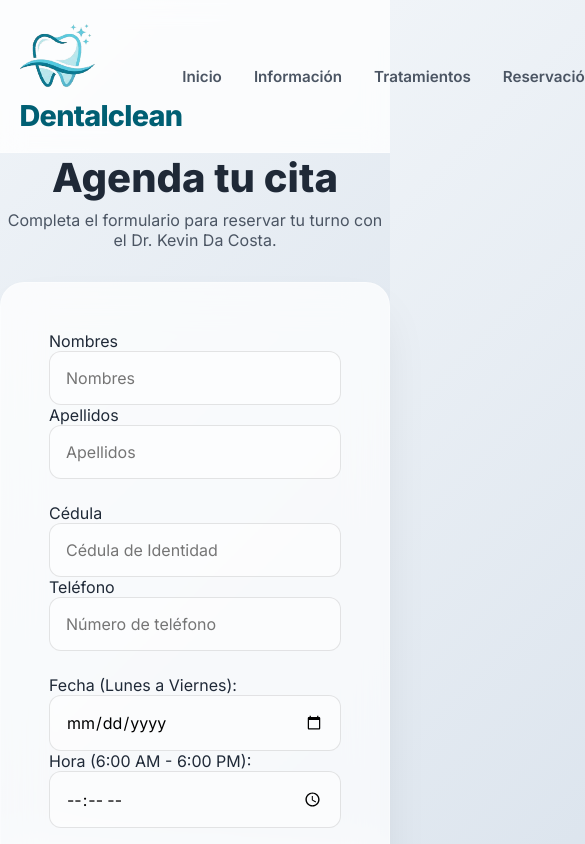
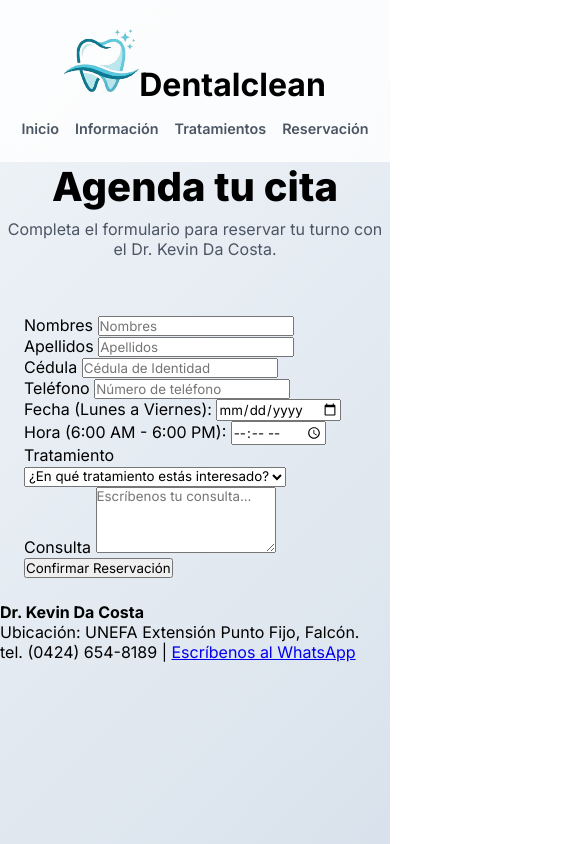
Before and after one commit to josemoq01-pixel/Dentalclean, a website: page reservacion.html in a window 390 px wide. Shown: the top 844 px of the page, 585 px wide, since content can reach past the window. Drawn offline with Linux system fonts and the light colour scheme.

Commit message:
Ajuste de interfaz css

```diff
--- a/styles.css
+++ b/styles.css
@@ -1,171 +1,53 @@
-/* Importamos la fuente Inter (Más moderna que Segoe UI) */
 @import url('https://fonts.googleapis.com/css2?family=Inter:wght@300;400;600;700;800&display=swap');
 
-* {
-    margin: 0;
-    padding: 0;
-    box-sizing: border-box;
-    font-family: 'Inter', sans-serif;
-}
+* { margin: 0; padding: 0; box-sizing: border-box; font-family: 'Inter', sans-serif; }
 
 :root {
     --cyan-deep: #005f73;
     --cyan-bright: #0a9396;
-    --cyan-glass: rgba(10, 147, 150, 0.1);
     --glass-bg: rgba(255, 255, 255, 0.75);
     --glass-border: rgba(255, 255, 255, 0.3);
 }
 
 body {
+    min-height: 100vh;
+    background: linear-gradient(135deg, #f0f4f8 0%, #d9e2ec 100%);
+    background-attachment: fixed;
     display: flex;
     flex-direction: column;
-    min-height: 100vh;
-    /* Fondo con degradado suave para que el cristal resalte */
-    background: linear-gradient(135deg, #f0f4f8 0%, #d9e2ec 100%);
-    background-attachment: fixed;
-    color: #1f2937;
 }
 
-/* Header con efecto Blur */
 header {
-    background-color: rgba(255, 255, 255, 0.8);
+    background: rgba(255, 255, 255, 0.8);
     backdrop-filter: blur(12px);
-    -webkit-backdrop-filter: blur(12px);
-    padding: 1.2rem 5%;
+    padding: 1rem 5%;
     display: flex;
     justify-content: space-between;
     align-items: center;
-    position: sticky;
-    top: 0;
-    z-index: 1000;
+    position: sticky; top: 0; z-index: 1000;
     border-bottom: 1px solid var(--glass-border);
 }
 
-header h1 {
-    color: var(--cyan-deep);
-    font-size: 1.8rem;
-    font-weight: 800;
-    letter-spacing: -0.025em;
+nav ul { list-style: none; display: flex; gap: 2rem; }
+nav a { color: #4b5563; text-decoration: none; font-weight: 600; transition: 0.3s; }
+nav a:hover { color: var(--cyan-bright); }
+
+/* Contenedor de Base de Datos */
+.db-container {
+    width: 95%; max-width: 1200px; margin: 2rem auto;
+    background: var(--glass-bg); backdrop-filter: blur(15px);
+    padding: 2rem; border-radius: 20px; border: 1px solid var(--glass-border);
 }
 
-nav ul {
-    list-style: none;
-    display: flex;
-    gap: 2rem;
+.table-wrapper { overflow-x: auto; margin-top: 1rem; border-radius: 12px; }
+table { width: 100%; border-collapse: collapse; min-width: 600px; }
+th { background: var(--cyan-deep); color: white; padding: 1rem; text-align: left; }
+td { padding: 0.8rem; border-bottom: 1px solid rgba(0,0,0,0.05); }
+
+/* MEDIA QUERIES PARA MÓVIL */
+@media (max-width: 768px) {
+    header { flex-direction: column; padding: 1.5rem; gap: 1rem; }
+    nav ul { gap: 1rem; font-size: 0.9rem; }
+    form { width: 95%; padding: 1.5rem; }
+    .hero h2 { font-size: 1.8rem; }
 }
-
-nav a {
-    color: #4b5563;
-    text-decoration: none;
-    font-weight: 600;
-    transition: all 0.3s;
-    font-size: 0.95rem;
-}
-
-nav a:hover {
-    color: var(--cyan-bright);
-}
-
-/* El Hero ahora es más elegante */
-.hero {
-    background: linear-gradient(rgba(0, 95, 115, 0.6), rgba(10, 147, 150, 0.6)),
-    url(img/Fondo.png) center/cover;
-    color: white;
-    padding: 5rem 2rem;
-    border-radius: 24px;
-    text-align: center;
-    margin-bottom: 3rem;
-    box-shadow: 0 20px 25px -5px rgba(0, 0, 0, 0.1);
-}
-
-.hero h2 { font-size: 2.5rem; font-weight: 800; margin-bottom: 1rem; }
-
-/* Tarjetas con Efecto Cristal */
-.card {
-    background: var(--glass-bg);
-    backdrop-filter: blur(16px) saturate(180%);
-    -webkit-backdrop-filter: blur(16px) saturate(180%);
-    padding: 2rem;
-    border-radius: 20px;
-    border: 1px solid var(--glass-border);
-    box-shadow: 0 10px 15px -3px rgba(0,0,0,0.05);
-    transition: transform 0.3s ease, box-shadow 0.3s ease;
-}
-
-.card:hover {
-    transform: translateY(-8px);
-    box-shadow: 0 20px 25px -5px rgba(0, 0, 0, 0.1);
-}
-
-.card h3 {
-    color: var(--cyan-deep);
-    font-weight: 700;
-    margin-bottom: 0.75rem;
-}
-
-/* Formulario Estilo Aplicación Moderna */
-form {
-    background: var(--glass-bg);
-    backdrop-filter: blur(20px);
-    padding: 3rem;
-    border-radius: 24px;
-    border: 1px solid var(--glass-border);
-    box-shadow: 0 25px 50px -12px rgba(0, 0, 0, 0.1);
-    display: flex;
-    flex-direction: column;
-    gap: 1.5rem;
-    max-width: 650px;
-    margin: 2rem auto;
-}
-
-input, select, textarea {
-    padding: 1rem;
-    border: 1px solid rgba(0,0,0,0.1);
-    border-radius: 12px;
-    background: rgba(255,255,255,0.5);
-    width: 100%;
-    font-size: 1rem;
-    outline: none;
-    transition: all 0.3s;
-}
-
-input:focus, select:focus, textarea:focus {
-    background: white;
-    border-color: var(--cyan-bright);
-    box-shadow: 0 0 0 4px rgba(10, 147, 150, 0.15);
-}
-
-button {
-    background-color: var(--cyan-bright);
-    color: white;
-    border: none;
-    padding: 1.2rem;
-    border-radius: 14px;
-    cursor: pointer;
-    font-size: 1.1rem;
-    font-weight: 700;
-    transition: all 0.3s;
-    box-shadow: 0 10px 15px -3px rgba(10, 147, 150, 0.3);
-}
-
-button:hover {
-    background-color: var(--cyan-deep);
-    transform: scale(1.02);
-    box-shadow: 0 20px 25px -5px rgba(0, 95, 115, 0.4);
-}
-
-footer {
-    background-color: #111827;
-    color: #9ca3af;
-    text-align: center;
-    padding: 2.5rem;
-    margin-top: auto;
-    font-size: 0.9rem;
-}
-
-footer strong { color: white; }
-footer a {
-    color: #10b981;
-    text-decoration: none;
-    font-weight: bold;
-}
```
